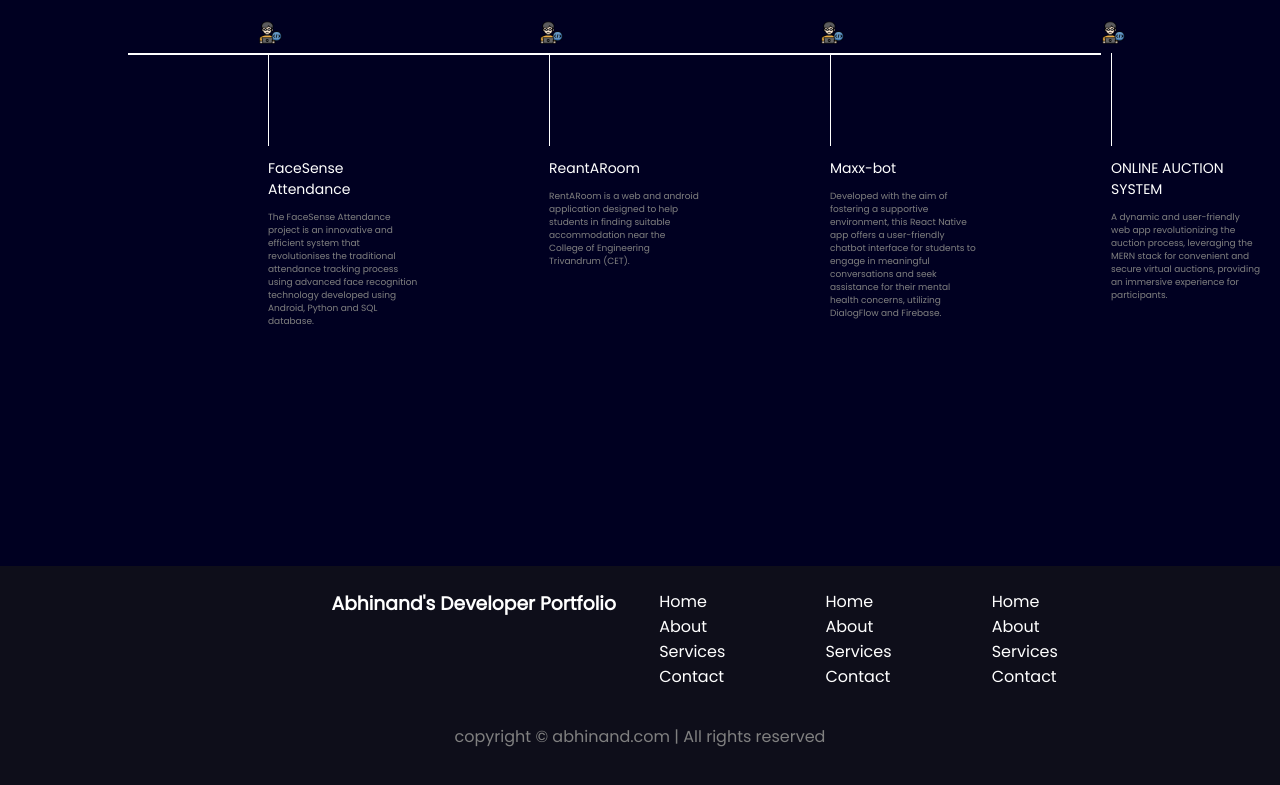
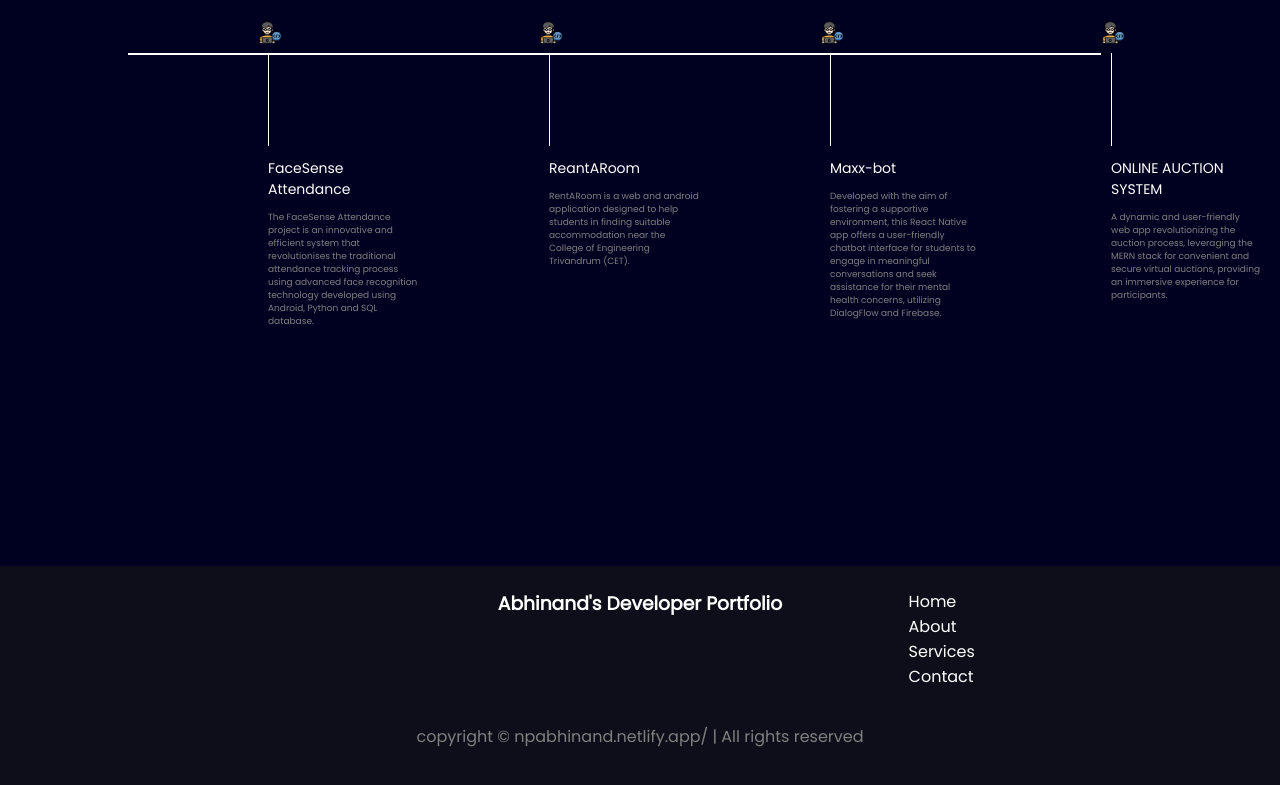
Before and after one commit to npabhinand/portfolio, a plain HTML site: page index.html in a window 1280 px wide. Shown: the part 998-1783 px from the top of the page. Drawn offline with nearby package versions, Linux system fonts and the light colour scheme.

Commit message:
Add files via upload

```diff
--- a/index.html
+++ b/index.html
@@ -416,7 +416,7 @@
 
                 </ul>
             </div>
-            <div class="footer-third">
+            <!-- <div class="footer-third">
                 <ul>
                     <li>Home</li>
                     <li>About</li>
@@ -432,10 +432,10 @@
                     <li>Services</li>
                     <li>Contact</li>
                 </ul>
-            </div>
+            </div> -->
         </div>
         <div class="footer-rights">
-            copyright &#169; abhinand.com | All rights reserved
+            copyright &#169; npabhinand.netlify.app/ | All rights reserved
         </div>
     </footer>
     <script src="https://unpkg.com/typed.js@2.0.16/dist/typed.umd.js"></script>
```
Also changed, not shown: contact.html (+1 -1 lines).
